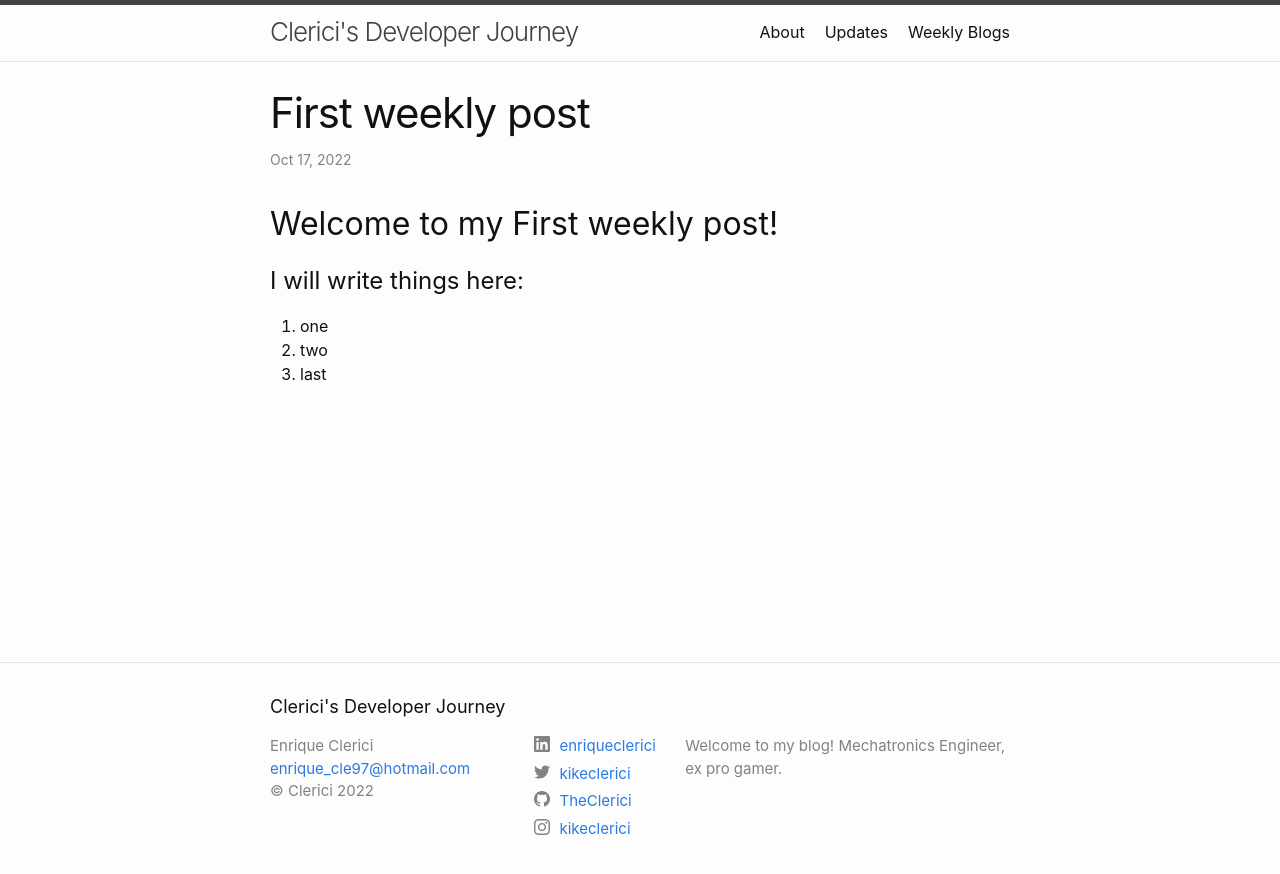
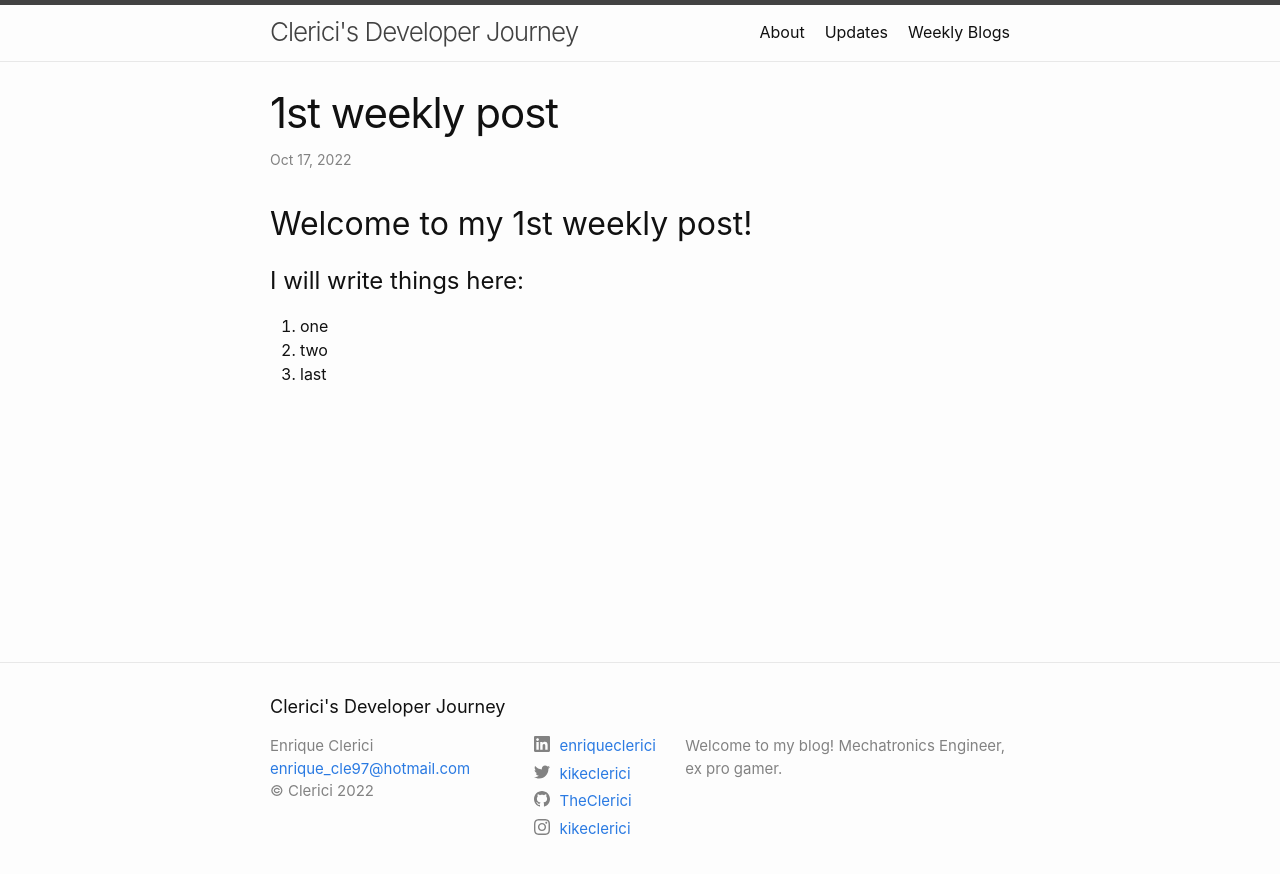
Before and after one commit to TheClerici/my-blog, a Jekyll site: the page built from blog-weekly/_posts/2022-10-17-First-week.md, in a window 1280 px wide. Shown: the top 874 px of the page. Built offline with Jekyll 4.4.1, drawn with Linux system fonts in a browser that asks for light colours.

Commit message:
Make it work and small changes on titles to nums

```diff
--- a/_layouts/home-update.html
+++ b/_layouts/home-update.html
@@ -29,5 +29,6 @@ layout: default
       {%- endif -%}
       {%- endfor -%}
     </ul>
+  {%- endif -%}
 
 </div>
--- a/_layouts/home-weekly.html
+++ b/_layouts/home-weekly.html
@@ -29,5 +29,6 @@ layout: default
       {%- endif -%}
       {%- endfor -%}
     </ul>
+  {%- endif -%}
 
 </div>
--- a/blog-weekly/_posts/2022-10-17-First-week.md
+++ b/blog-weekly/_posts/2022-10-17-First-week.md
@@ -1,10 +1,10 @@
 ---
 layout: post
-title:  "First weekly post"
+title:  "1st weekly post"
 date:   2022-10-17 13:38:25 -0700
 category: Weekly
 ---
-## Welcome to my First weekly post!
+## Welcome to my 1st weekly post!
 
 # I will write things here:
 1. one
```
Also changed, not shown: blog-weekly/_posts/2022-10-17-Second-week.md (+2 -2 lines), blog-weekly/_posts/2022-10-18-Third-week.md (+2 -2 lines).
